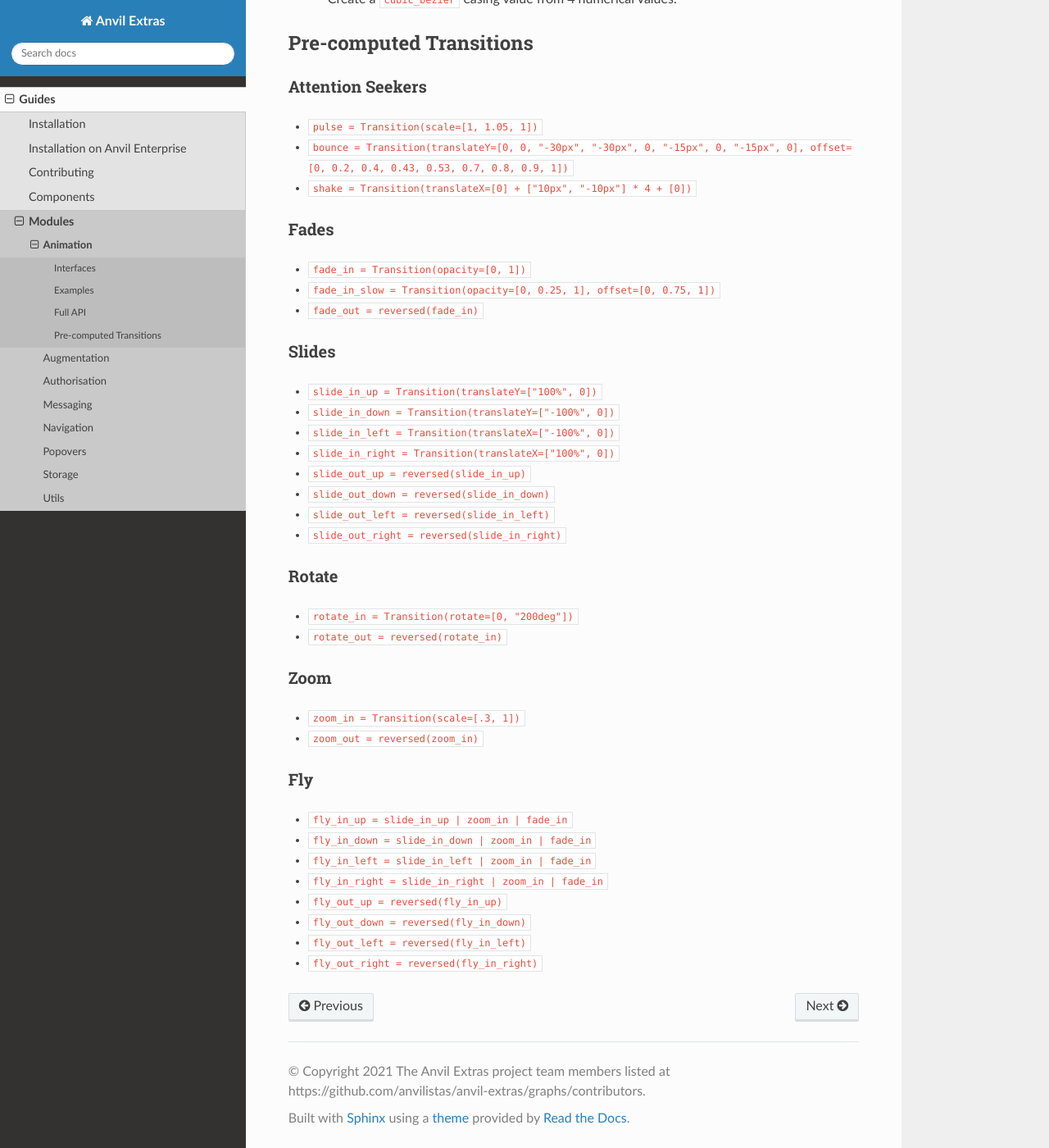
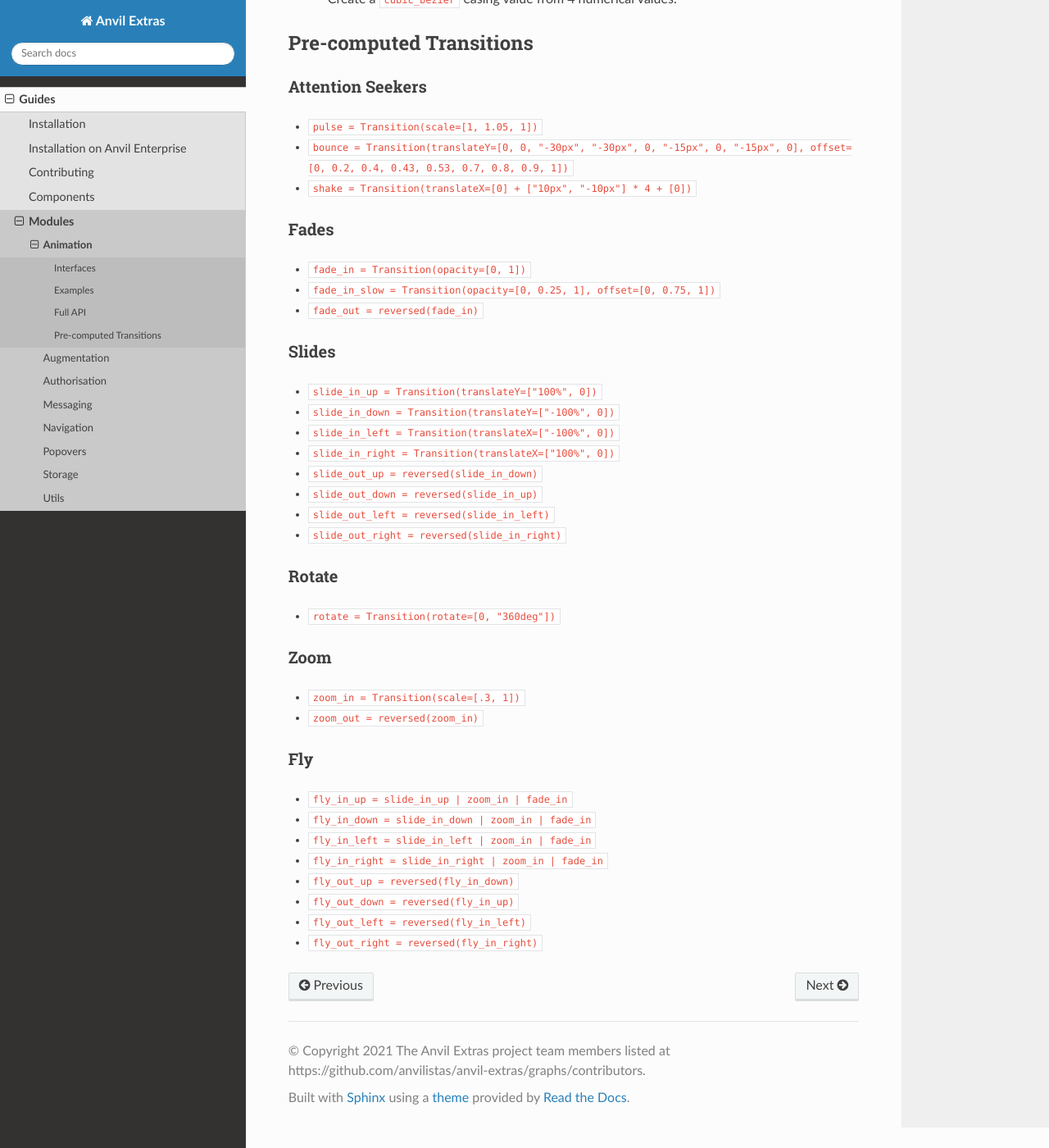
Before and after one commit to anvilistas/anvil-extras, a Sphinx documentation site: the page built from docs/guides/modules/animation.rst, in a window 1280 px wide and 1400 px high, scrolled down 8141 px. Shown: the whole window at 82% size. Built offline with Sphinx 7.4.7 and the Read the Docs theme 2.0.0, drawn with Linux system fonts in a browser that asks for light colours.

Commit message:
Fix some transitions

```diff
--- a/docs/guides/modules/animation.rst
+++ b/docs/guides/modules/animation.rst
@@ -447,8 +447,8 @@ Slides
 * ``slide_in_left = Transition(translateX=["-100%", 0])``
 * ``slide_in_right = Transition(translateX=["100%", 0])``
 
-* ``slide_out_up = reversed(slide_in_up)``
-* ``slide_out_down = reversed(slide_in_down)``
+* ``slide_out_up = reversed(slide_in_down)``
+* ``slide_out_down = reversed(slide_in_up)``
 * ``slide_out_left = reversed(slide_in_left)``
 * ``slide_out_right = reversed(slide_in_right)``
 
@@ -456,9 +456,7 @@ Slides
 Rotate
 ******
 
-
-* ``rotate_in = Transition(rotate=[0, "200deg"])``
-* ``rotate_out = reversed(rotate_in)``
+* ``rotate = Transition(rotate=[0, "360deg"])``
 
 
 Zoom
@@ -476,7 +474,7 @@ Fly
 * ``fly_in_left = slide_in_left | zoom_in | fade_in``
 * ``fly_in_right = slide_in_right | zoom_in | fade_in``
 
-* ``fly_out_up = reversed(fly_in_up)``
-* ``fly_out_down = reversed(fly_in_down)``
+* ``fly_out_up = reversed(fly_in_down)``
+* ``fly_out_down = reversed(fly_in_up)``
 * ``fly_out_left = reversed(fly_in_left)``
 * ``fly_out_right = reversed(fly_in_right)``
```
Also changed, not shown: 1 other file.
